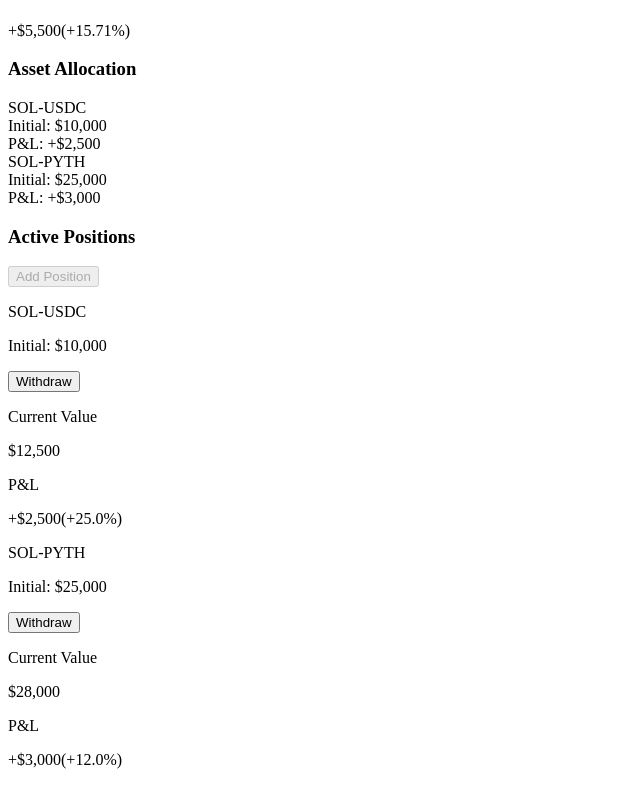
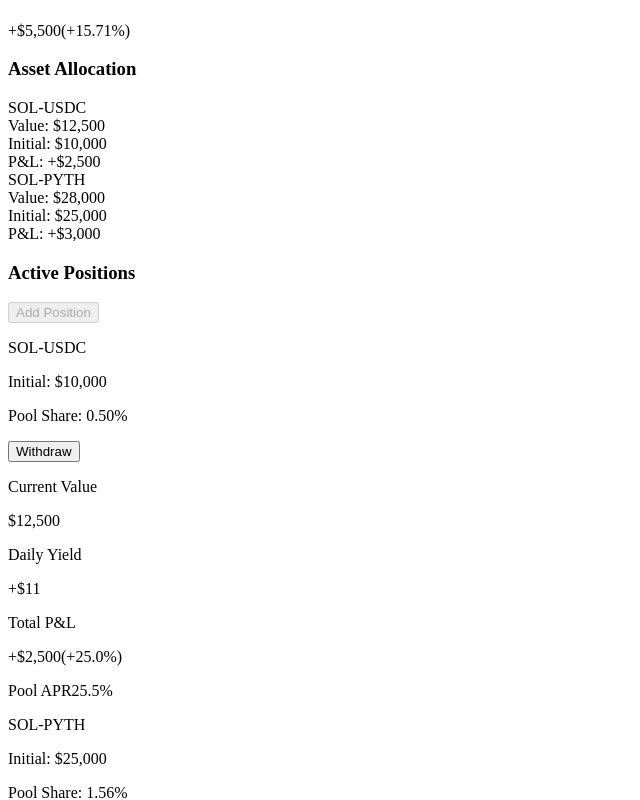
Before and after one commit to AutoYield-DeFi/AY, a React (Vite) app in the folder client/: page /portfolio in a window 1280 px wide. Shown: the part 403-1203 px from the top of the page, without its empty margins (0-640 px from the left). Built offline with nearby package versions, Linux system fonts and the light colour scheme.

Commit message:
Enhance portfolio page with improved UI, APR display, and daily yield calculations.
Screenshot: https://storage.googleapis.com/screenshot-production-us-central1/7d76da56-91a3-4197-acd7-40c116d48bcd/a806adb1-a51d-4736-bdb5-3d4719409afb.jpg

```diff
--- a/client/src/components/portfolio/assets-chart.tsx
+++ b/client/src/components/portfolio/assets-chart.tsx
@@ -12,7 +12,8 @@ export function AssetsChart() {
       name: pool?.name,
       value: Number(position.value),
       amount: Number(position.amount),
-      pnl: Number(position.pnl)
+      pnl: Number(position.pnl),
+      apr: pool?.apr
     };
   });
 
@@ -44,7 +45,10 @@ export function AssetsChart() {
               <Legend
                 formatter={(value, entry) => {
                   const dataItem = data.find(d => d.name === value);
-                  return `${value} - ${formatCurrency(dataItem?.value || 0)}`;
+                  if (!dataItem) return value;
+                  return (
+                    `${value} - ${formatCurrency(dataItem.value)} (${dataItem.apr}% APR)`
+                  );
                 }}
               />
             </PieChart>
@@ -53,17 +57,25 @@ export function AssetsChart() {
 
         <div className="grid grid-cols-1 md:grid-cols-3 gap-4 mt-4 pt-4 border-t">
           {data.map((item, index) => (
-            <div key={index} className="text-sm">
+            <div key={index} className="space-y-2 p-3 rounded-lg bg-muted/50">
               <div className="flex items-center gap-2">
                 <div className="w-3 h-3 rounded-full" style={{ backgroundColor: COLORS[index % COLORS.length] }} />
                 <span className="font-medium">{item.name}</span>
               </div>
-              <div className="ml-5 space-y-1 mt-1">
-                <div className="text-muted-foreground">
-                  Initial: {formatCurrency(item.amount)}
+              <div className="space-y-1">
+                <div className="text-sm">
+                  <span className="text-muted-foreground">Value: </span>
+                  <span className="font-medium">{formatCurrency(item.value)}</span>
                 </div>
-                <div className={item.pnl >= 0 ? 'text-green-500' : 'text-red-500'}>
-                  P&L: {item.pnl >= 0 ? '+' : ''}{formatCurrency(item.pnl)}
+                <div className="text-sm">
+                  <span className="text-muted-foreground">Initial: </span>
+                  <span className="font-medium">{formatCurrency(item.amount)}</span>
+                </div>
+                <div className={`text-sm ${item.pnl >= 0 ? 'text-green-500' : 'text-red-500'}`}>
+                  <span>P&L: </span>
+                  <span className="font-medium">
+                    {item.pnl >= 0 ? '+' : ''}{formatCurrency(item.pnl)}
+                  </span>
                 </div>
               </div>
             </div>
--- a/client/src/pages/portfolio.tsx
+++ b/client/src/pages/portfolio.tsx
@@ -77,6 +77,7 @@ export default function Portfolio() {
           {portfolioPositions.map(position => {
             const pool = pools.find(p => p.id === position.poolId);
             const pnlPercentage = (Number(position.pnl) / (Number(position.value) - Number(position.pnl))) * 100;
+            const dailyFees = Number(pool?.dailyFees) * (Number(position.value) / Number(pool?.tvl));
 
             return (
               <Card key={position.id} className="card-gradient">
@@ -85,12 +86,13 @@ export default function Portfolio() {
                     <div className="flex justify-between items-start">
                       <div>
                         <p className="font-medium text-lg">{pool?.name}</p>
-                        <p className="text-sm text-muted-foreground">
-                          Initial: {formatCurrency(Number(position.amount))}
-                        </p>
+                        <div className="text-sm text-muted-foreground">
+                          <p>Initial: {formatCurrency(Number(position.amount))}</p>
+                          <p>Pool Share: {((Number(position.value) / Number(pool?.tvl)) * 100).toFixed(2)}%</p>
+                        </div>
                       </div>
                       <Button
-                        variant="outline"
+                        variant="secondary"
                         size="sm"
                         onClick={() => setSelectedPosition(position)}
                       >
@@ -98,19 +100,30 @@ export default function Portfolio() {
                       </Button>
                     </div>
 
-                    <div className="flex justify-between items-center pt-2 border-t">
+                    <div className="space-y-3 pt-2 border-t">
                       <div>
                         <p className="text-sm text-muted-foreground">Current Value</p>
                         <p className="font-medium">{formatCurrency(Number(position.value))}</p>
                       </div>
-                      <div className="text-right">
-                        <p className="text-sm text-muted-foreground">P&L</p>
+                      <div>
+                        <p className="text-sm text-muted-foreground">Daily Yield</p>
+                        <p className="font-medium text-green-500">+{formatCurrency(dailyFees)}</p>
+                      </div>
+                      <div>
+                        <p className="text-sm text-muted-foreground">Total P&L</p>
                         <p className={`font-medium ${Number(position.pnl) >= 0 ? 'text-green-500' : 'text-red-500'}`}>
                           {Number(position.pnl) >= 0 ? '+' : ''}{formatCurrency(Number(position.pnl))}
                           <span className="text-xs ml-1">
                             ({pnlPercentage >= 0 ? '+' : ''}{pnlPercentage.toFixed(1)}%)
                           </span>
                         </p>
+                      </div>
+                    </div>
+
+                    <div className="pt-2 border-t">
+                      <div className="flex justify-between items-center text-sm">
+                        <span className="text-muted-foreground">Pool APR</span>
+                        <span className="font-medium text-green-500">{pool?.apr}%</span>
                       </div>
                     </div>
                   </div>
```
